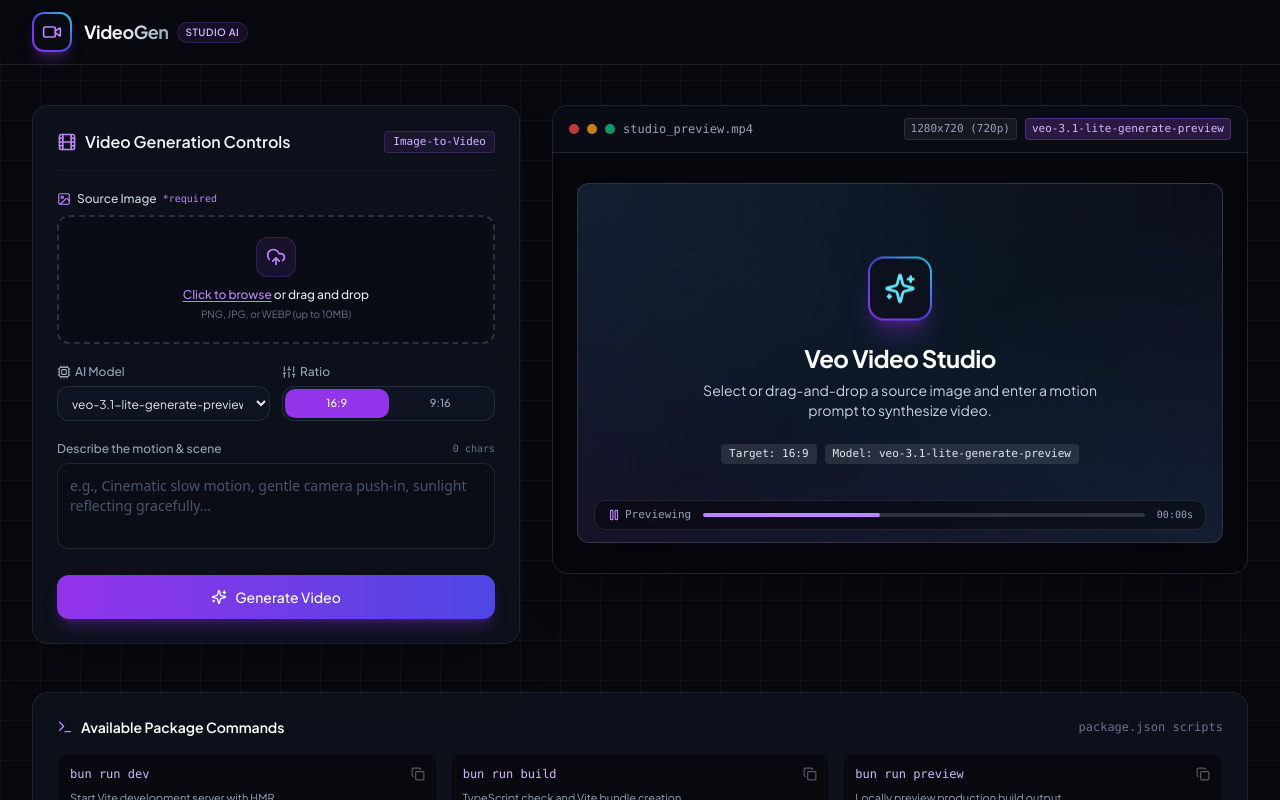
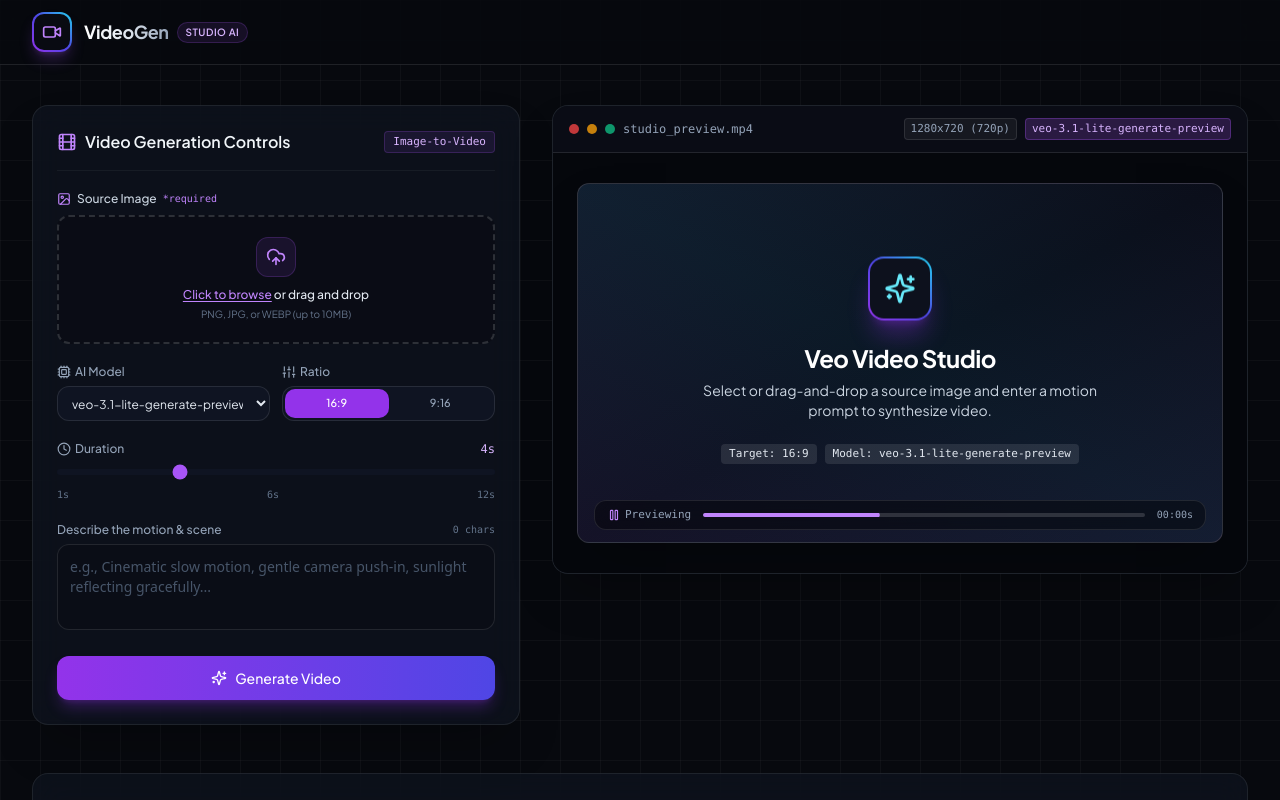
Before and after one commit to chromawoods/VideoGen, a React (Vite) app: page / in a window 1280 px wide. Shown: the top 800 px of the page. Built offline with nearby package versions, Linux system fonts and the light colour scheme.

Commit message:
Add video duration slider

```diff
--- a/src/App.tsx
+++ b/src/App.tsx
@@ -16,6 +16,7 @@
     AVAILABLE_MODELS[0]
   )
   const [aspectRatio, setAspectRatio] = useState<'16:9' | '9:16'>('16:9')
+  const [durationSeconds, setDurationSeconds] = useState<number>(4)
 
   const {
     generationState,
@@ -60,6 +61,7 @@
       prompt,
       image: selectedFile || selectedImage || '',
       aspectRatio,
+      durationSeconds,
     })
   }
 
@@ -94,6 +96,8 @@
               onModelChange={setModel}
               aspectRatio={aspectRatio}
               onAspectRatioChange={setAspectRatio}
+              durationSeconds={durationSeconds}
+              onDurationSecondsChange={setDurationSeconds}
               prompt={prompt}
               onPromptChange={setPrompt}
               isGenerating={isGenerating}
--- a/src/components/Studio/GenerationControls.tsx
+++ b/src/components/Studio/GenerationControls.tsx
@@ -6,15 +6,24 @@
   Sparkles,
   RefreshCw,
   CheckCircle2,
+  Clock,
 } from 'lucide-react'
 import { cn } from '../../lib/utils'
-import { AVAILABLE_MODELS, GenerationState } from '../../lib/generator'
+import {
+  AVAILABLE_MODELS,
+  GenerationState,
+  VideoConfig,
+} from '../../lib/generator'
 
 interface GenerationControlsProps {
   model: (typeof AVAILABLE_MODELS)[number]
   onModelChange: (model: (typeof AVAILABLE_MODELS)[number]) => void
   aspectRatio: '16:9' | '9:16'
   onAspectRatioChange: (ratio: '16:9' | '9:16') => void
+  durationSeconds: NonNullable<VideoConfig['durationSeconds']>
+  onDurationSecondsChange: (
+    duration: NonNullable<VideoConfig['durationSeconds']>
+  ) => void
   prompt: string
   onPromptChange: (prompt: string) => void
   isGenerating: boolean
@@ -30,6 +39,8 @@
   onModelChange,
   aspectRatio,
   onAspectRatioChange,
+  durationSeconds,
+  onDurationSecondsChange,
   prompt,
   onPromptChange,
   isGenerating,
@@ -102,6 +113,41 @@
               </button>
             ))}
           </div>
+        </div>
+      </div>
+
+      {/* Duration Slider */}
+      <div className="space-y-1.5">
+        <div className="flex items-center justify-between">
+          <label
+            htmlFor="duration-seconds"
+            className="text-xs font-medium text-slate-400 flex items-center space-x-1"
+          >
+            <Clock className="w-3.5 h-3.5 text-slate-400" />
+            <span>Duration</span>
+          </label>
+          <span className="text-xs font-mono font-medium text-purple-300">
+            {durationSeconds}s
+          </span>
+        </div>
+        <input
+          id="duration-seconds"
+          type="range"
+          min={1}
+          max={12}
+          step={1}
+          value={durationSeconds}
+          onChange={(e) =>
+            onDurationSecondsChange(parseInt(e.target.value, 10))
+          }
+          disabled={isGenerating}
+          aria-label="Duration (seconds)"
+          className="w-full h-1.5 bg-[#0f1422] rounded-lg appearance-none cursor-pointer accent-purple-500 disabled:opacity-50"
+        />
+        <div className="flex justify-between text-[10px] text-slate-500 font-mono">
+          <span>1s</span>
+          <span>6s</span>
+          <span>12s</span>
         </div>
       </div>
 
--- a/src/hooks/useVideoGeneration.ts
+++ b/src/hooks/useVideoGeneration.ts
@@ -4,6 +4,7 @@
   ImageToVideoProps,
   GenerationState,
   AVAILABLE_MODELS,
+  VideoConfig,
   getApiKey,
 } from '../lib/generator'
 import { getErrorMessage } from '../lib/utils'
@@ -13,6 +14,7 @@
   prompt: string
   image: string | File | Blob
   aspectRatio: '16:9' | '9:16'
+  durationSeconds?: VideoConfig['durationSeconds']
 }
 
 export function useVideoGeneration() {
@@ -45,6 +47,7 @@
     prompt,
     image,
     aspectRatio,
+    durationSeconds = 4,
   }: GenerateVideoParams): Promise<boolean> => {
     if (isGenerating) return false
     setErrorMessage(null)
@@ -83,7 +86,7 @@
         prompt: prompt.trim(),
         image,
         config: {
-          durationSeconds: 4,
+          durationSeconds,
           resolution: '720p',
           aspectRatio,
           numberOfVideos: 1,
--- a/src/lib/generator.ts
+++ b/src/lib/generator.ts
@@ -25,7 +25,7 @@
   'veo-3.1-fast-generate-preview',
 ] as const
 
-type VideoConfig = Pick<
+export type VideoConfig = Pick<
   GenerateVideosConfig,
   | 'aspectRatio'
   | 'durationSeconds'
```
Also changed, not shown: 2 other files (tests, documents, lock files or other folders).
